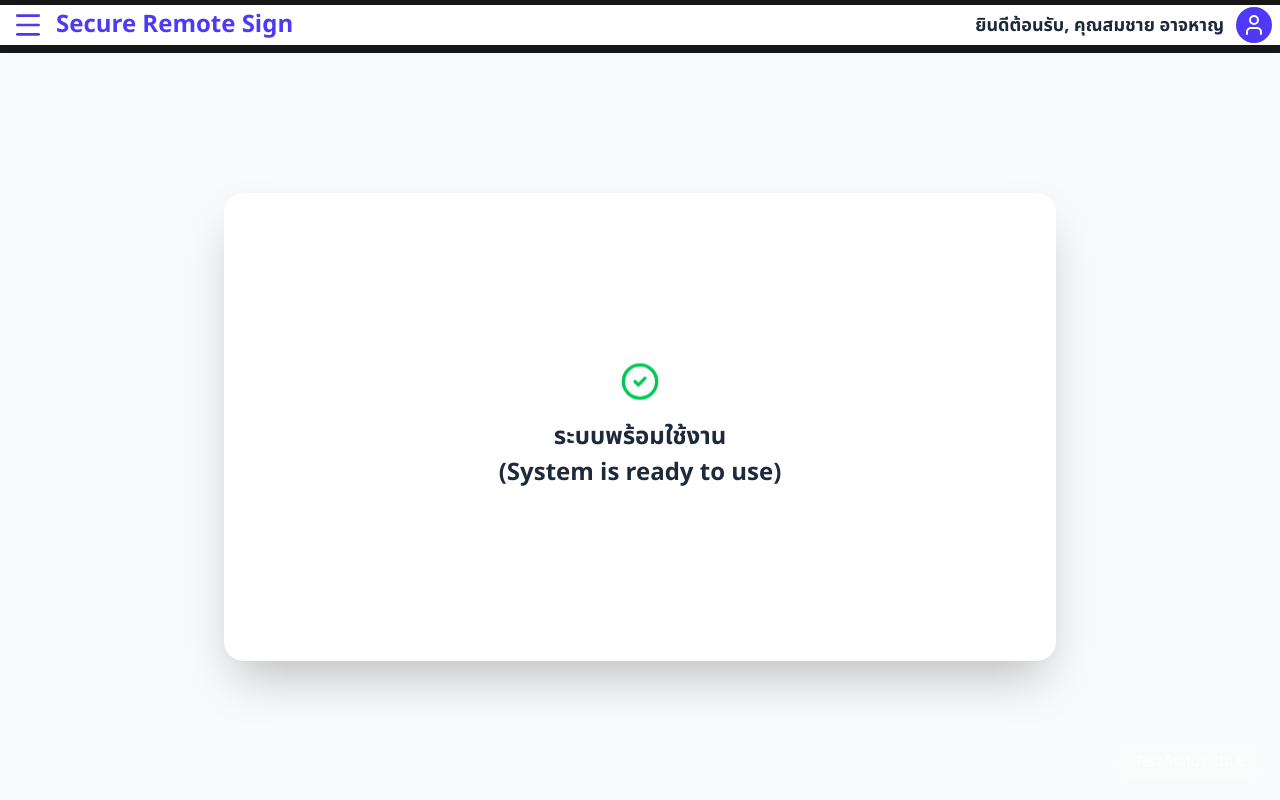
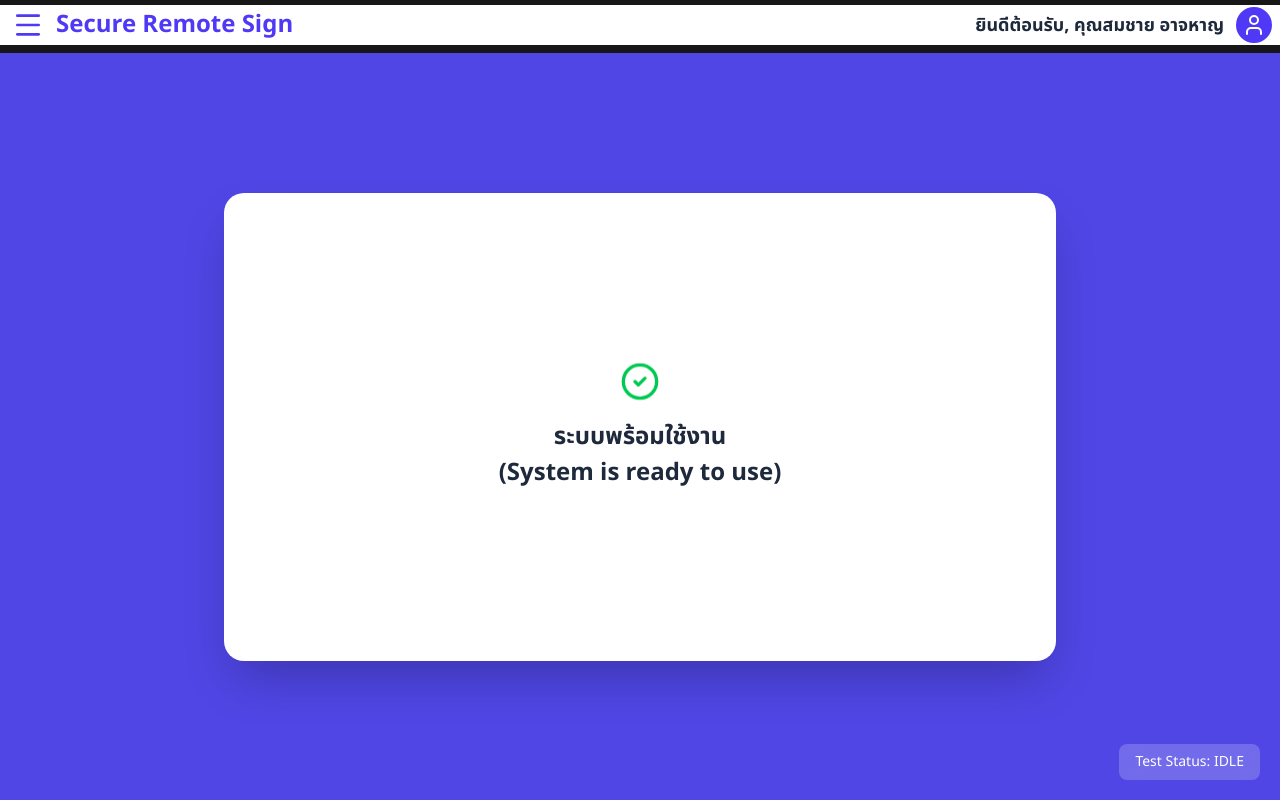
Before and after one commit to Secure-Remote-signature/RemoteSecureSignature, a Next.js app in the folder frontend/: page /dashboard in a window 1280 px wide. Built offline with nearby package versions, Linux system fonts and the light colour scheme.

Commit message:
feat: add vibrant-indigo background color to components

```diff
--- a/frontend/app/styles/components.css
+++ b/frontend/app/styles/components.css
@@ -4,6 +4,9 @@
 .bg-off-white {
     background-color: #F9FAFB;
 }
+.bg-vibrant-indigo {
+    background-color: #4F46E5;
+}
 
 .text-Slate-gray {
     color: #1E293B;
```
